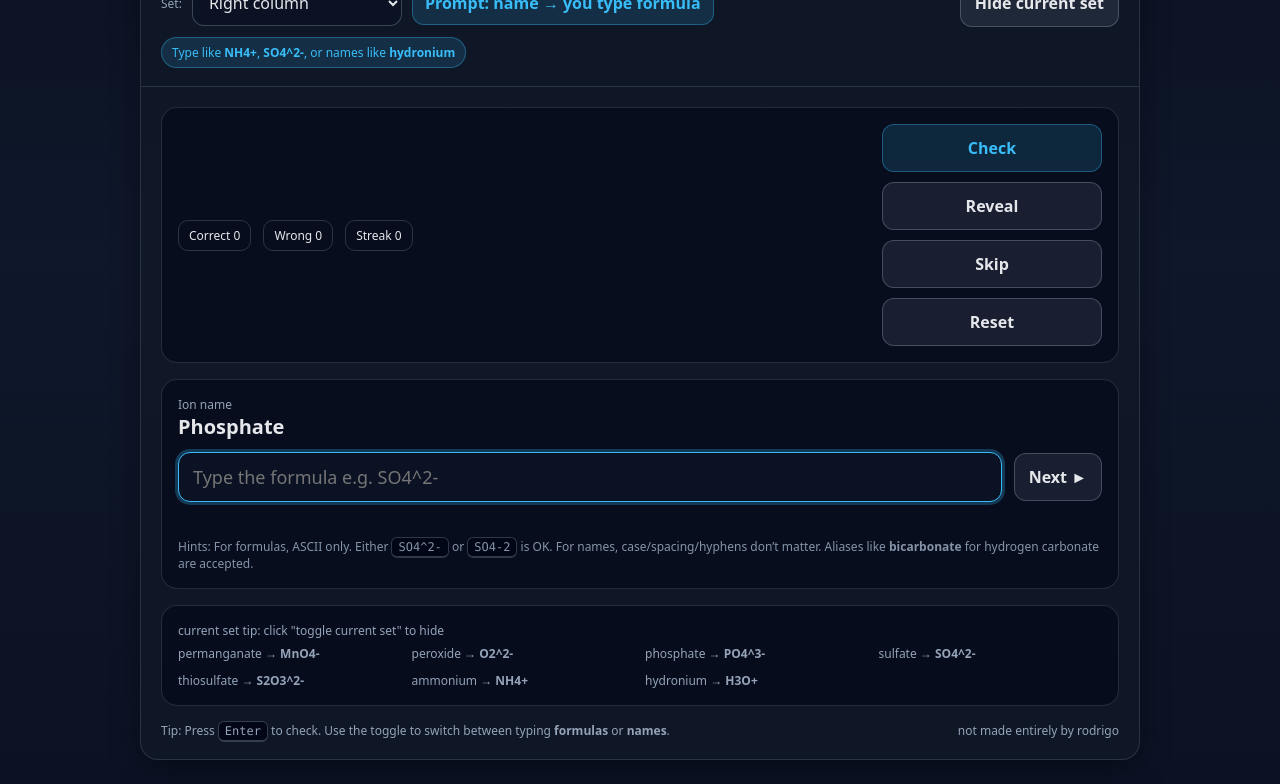
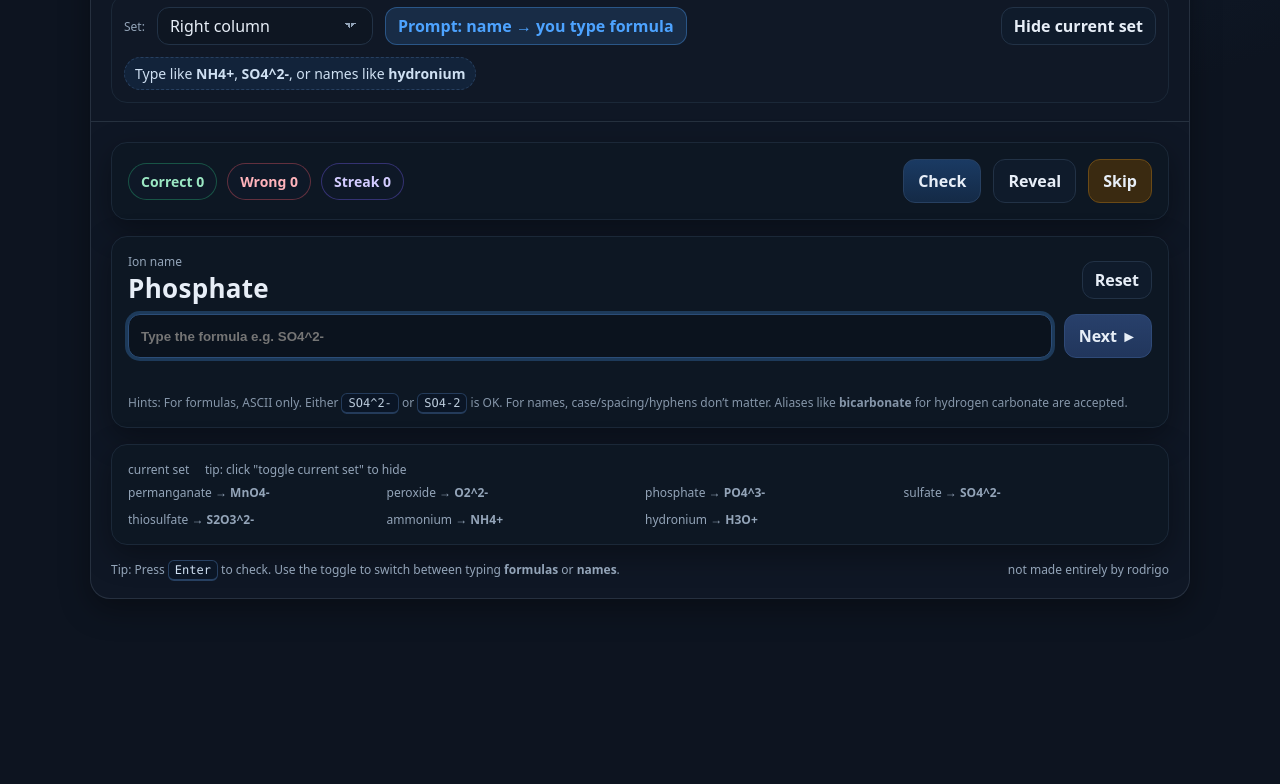
Before and after one commit to crowthecrow/crowthecrow.github.io, a plain HTML site: page index.html in a window 1280 px wide. Shown: the part 101-885 px from the top of the page. After the commit the page ends 800 px from the top, so only its background shows below. Drawn offline with Linux system fonts and the light colour scheme.

Commit message:
Update index.html

```diff
--- a/index.html
+++ b/index.html
@@ -6,97 +6,224 @@
 <title>Polyatomic Ions Quiz (All Modes)</title>
 <style>
   :root{
-    --bg:#0f172a; --panel:#111827; --ink:#e5e7eb; --muted:#94a3b8;
-    --accent:#38bdf8; --good:#34d399; --bad:#f87171; --warn:#fbbf24;
+    /* color system tuned to the screenshot */
+    --bg:#0d1420;
+    --panel:#101826;
+    --card:#0d1723;
+    --ink:#e7eef7;
+    --muted:#93a4b8;
+    --line:#1b2838;
+
+    --accent:#4da3ff;
+    --accent-2:#7b61ff;
+    --ok:#2bc480;
+    --no:#ff5d6c;
+    --warn:#ffb155;
+
+    --radius:16px;
+    --ring:0 0 0 3px rgba(77,163,255,.25);
   }
+
   *{box-sizing:border-box}
-  body{margin:0; font-family:ui-sans-serif,system-ui,Segoe UI,Roboto,Ubuntu,"Helvetica Neue",Arial;
-       background:linear-gradient(180deg,#0b1224, #0f172a 40%, #0b1224 100%);
-       color:var(--ink); min-height:100svh; display:flex; align-items:center; justify-content:center; padding:24px}
-  .app{width:min(1000px, 100%); background:rgba(17,24,39,.85); border:1px solid rgba(148,163,184,.2);
-       border-radius:18px; box-shadow:0 10px 30px rgba(0,0,0,.35); overflow:hidden}
-  header{padding:18px 20px; border-bottom:1px solid rgba(148,163,184,.2); display:grid; gap:10px}
-  h1{font-size:20px; margin:0}
-  .controls{display:flex; gap:10px; flex-wrap:wrap; align-items:center; justify-content:space-between}
-  select, button, input[type="text"]{font:inherit}
-  select, button{padding:10px 12px; border-radius:12px; border:1px solid rgba(148,163,184,.35); background:#0b1224; color:var(--ink)}
-  .toggle{background:rgba(56,189,248,.15); color:var(--accent); border-color:rgba(56,189,248,.35); font-weight:700}
-  .pill{font-size:12px; padding:6px 10px; border-radius:999px; background:rgba(56,189,248,.15); color:var(--accent); border:1px solid rgba(56,189,248,.35)}
+  body{
+    margin:0;
+    font-family:ui-sans-serif,system-ui,Segoe UI,Roboto,Ubuntu,"Helvetica Neue",Arial;
+    color:var(--ink);
+    background:
+      radial-gradient(1100px 520px at 65% -10%, #122033 0%, transparent 60%),
+      var(--bg);
+    min-height:100svh;
+    display:flex;
+    align-items:flex-start;
+    justify-content:center;
+    padding:28px;
+  }
+
+  .app{
+    width:min(1100px,100%);
+    background:rgba(16,24,38,.9);
+    border:1px solid rgba(147,164,184,.18);
+    border-radius:20px;
+    box-shadow:0 10px 30px rgba(0,0,0,.35);
+    overflow:hidden;
+  }
+
+  /* HEADER */
+  header{
+    padding:18px 20px;
+    border-bottom:1px solid rgba(147,164,184,.18);
+    display:grid;
+    gap:10px;
+  }
+  h1{margin:0; font-size:28px; font-weight:800; letter-spacing:.2px}
+
+  .controls{
+    display:flex; gap:12px; flex-wrap:wrap; align-items:center; justify-content:space-between;
+    background:var(--panel); border:1px solid var(--line); border-radius:var(--radius); padding:12px;
+  }
+
+  /* select, toggle, chip */
+  select, button{font:inherit}
+  .select{
+    appearance:none;
+    background:#0e1622;
+    color:var(--ink);
+    border:1px solid #223246;
+    border-radius:12px;
+    height:38px; padding:0 38px 0 12px;
+    background-image:
+      linear-gradient(45deg,transparent 50%,var(--muted) 50%),
+      linear-gradient(135deg,var(--muted) 50%,transparent 50%),
+      linear-gradient(to right,transparent,transparent);
+    background-position:calc(100% - 22px) 15px, calc(100% - 16px) 15px, 100% 0;
+    background-size:5px 5px,5px 5px,2.5em 100%;
+    background-repeat:no-repeat;
+  }
+  .toggle{
+    background:rgba(77,163,255,.15);
+    color:var(--accent);
+    border:1px solid rgba(77,163,255,.35);
+    border-radius:12px; height:38px; padding:0 12px; font-weight:700;
+  }
+  .pill-hint{
+    font-size:14px; color:#cfe0f2;
+    background:#12233a; border:1px dashed #274061;
+    padding:6px 10px; border-radius:999px;
+    white-space:nowrap;
+  }
+  .btn-ghost{
+    height:38px; padding:0 12px; border-radius:12px; border:1px solid #223246;
+    background:#0f1b2b; color:var(--ink); font-weight:700; cursor:pointer;
+  }
+
+  /* MAIN */
   main{padding:20px; display:grid; gap:16px}
-  .card{background:rgba(2,6,23,.55); border:1px solid rgba(148,163,184,.2); border-radius:16px; padding:16px}
+
+  .stats{
+    display:flex; gap:10px; flex-wrap:wrap;
+  }
+  .badge{
+    background:#0e1827; border:1px solid #223246; padding:8px 12px; border-radius:999px;
+    font-weight:800; font-size:14px;
+  }
+  .badge.ok{border-color:rgba(43,196,128,.35); color:#9be7c3}
+  .badge.no{border-color:rgba(255,93,108,.35); color:#ffb3bb}
+  .badge.streak{border-color:rgba(123,97,255,.35); color:#d3ccff}
+
+  .card{
+    background:var(--card);
+    border:1px solid var(--line);
+    border-radius:var(--radius);
+    padding:16px;
+    box-shadow:0 10px 30px rgba(0,0,0,.35);
+  }
+  .card-head{
+    display:flex; align-items:center; justify-content:space-between; gap:12px; margin-bottom:8px;
+  }
+  .tiny{font-size:12px; color:var(--muted)}
+  .name{font-size:26px; font-weight:800; letter-spacing:.3px}
+
   .row{display:flex; flex-wrap:wrap; gap:12px; align-items:center}
-  .name{font-size:20px; font-weight:700}
-  .tiny{font-size:12px; color:var(--muted)}
-  input[type="text"]{flex:1 1 320px; min-width:260px; font-size:18px; padding:12px 14px; border-radius:12px; border:1px solid rgba(148,163,184,.25); background:#0b1224; color:var(--ink); outline:none}
-  input[type="text"]:focus{ border-color:var(--accent); box-shadow:0 0 0 3px rgba(56,189,248,.25) }
-  button{cursor:pointer}
-  .btn{padding:12px 14px; border-radius:12px; border:1px solid rgba(148,163,184,.35); background:rgba(148,163,184,.12); color:var(--ink); font-weight:700}
-  .btn.primary{background:rgba(56,189,248,.15); color:var(--accent); border-color:rgba(56,189,248,.35)}
-  .badge{padding:6px 10px; border-radius:10px; font-size:12px; border:1px solid rgba(148,163,184,.25)}
-  .ok{color:#052e1a; background:var(--good); border-color:rgba(255,255,255,.35)}
-  .no{color:#3a0d0d; background:var(--bad); border-color:rgba(255,255,255,.35)}
-  .warn{color:#1c1504; background:var(--warn); border-color:rgba(255,255,255,.35)}
+  input[type="text"]{
+    flex:1 1 420px; min-width:260px; height:44px;
+    background:#0b131e; color:var(--ink);
+    border:1px solid #223246; border-radius:12px; padding:0 12px; font-weight:700;
+    outline:none;
+  }
+  input[type="text"]:focus{border-color:#2b4d78; box-shadow:var(--ring)}
+
+  .btn{
+    height:44px; padding:0 14px; border-radius:12px; cursor:pointer;
+    border:1px solid #223246; background:#0f1b2b; color:var(--ink); font-weight:800;
+    transition:transform .06s ease, background .12s ease, box-shadow .12s ease;
+  }
+  .btn:hover{background:#12233a}
+  .btn:focus{outline:none; box-shadow:var(--ring)}
+  .btn.primary{background:linear-gradient(180deg,#1a3a63,#142a46); border-color:#274061}
+  .btn.warn{background:#3a2a11; border-color:#6b4a16}
+  .btn.next{background:linear-gradient(180deg,#28406b,#21365c); border-color:#2f4a78}
+
   .feedback{min-height:28px; font-weight:700}
-  .grid{display:grid; grid-template-columns:repeat(auto-fit,minmax(220px,1fr)); gap:10px}
-  kbd{font-family:ui-monospace, SFMono-Regular, Menlo, Monaco, Consolas, "Liberation Mono", monospace; font-size:12px; padding:2px 6px; border:1px solid rgba(148,163,184,.35); border-bottom-width:2px; border-radius:6px; background:#020617}
+  .feedback.ok{color:#9be7c3}
+  .feedback.no{color:#ffb3bb}
+  .feedback.warn{color:#ffd39a}
+
   .foot{display:flex; gap:10px; align-items:center; justify-content:space-between; flex-wrap:wrap}
+  kbd{font-family:ui-monospace, Menlo, Consolas, "SF Mono", monospace; font-size:12px; padding:2px 6px; border:1px solid #274061; border-bottom-width:2px; border-radius:6px; background:#0b1626; color:#cfe0f2}
+  @media (max-width:640px){
+    h1{font-size:22px}
+    .name{font-size:22px}
+  }
 </style>
 </head>
 <body>
   <div class="app" role="application" aria-label="Polyatomic Ions Quiz">
     <header>
       <h1>polyatomic ions practice</h1>
+
       <div class="controls">
-        <div style="display:flex; gap:10px; align-items:center; flex-wrap:wrap">
-          <label class="tiny">Set:</label>
-          <select id="mode">
+        <div class="row" style="flex:1 1 auto">
+          <label class="tiny" style="align-self:center">Set:</label>
+          <select id="mode" class="select">
             <option value="right">Right column</option>
             <option value="left">Left column</option>
             <option value="middle">Middle column</option>
             <option value="all">All items (all columns)</option>
           </select>
-          <button id="direction" class="toggle" title="Switch prompt direction">Prompt: name → you type formula</button>
+
+          <button id="direction" class="toggle" title="Switch prompt direction">
+            Prompt: name → you type formula
+          </button>
         </div>
-        <button id="toggleSet" class="btn" title="Show or hide current set">Hide current set</button>
-        <span class="pill">Type like <b>NH4+</b>, <b>SO4^2-</b>, or names like <b>hydronium</b></span>
+
+        <button id="toggleSet" class="btn-ghost" title="Show or hide current set">
+          Hide current set
+        </button>
+
+        <span class="pill-hint">Type like <b>NH4+</b>, <b>SO4^2-</b>, or names like <b>hydronium</b></span>
       </div>
     </header>
+
     <main>
       <section class="card">
-        <div class="row" style="justify-content:space-between; gap:16px">
+        <div class="row" style="justify-content:space-between">
+          <div class="stats">
+            <span class="badge ok">Correct <span id="correct">0</span></span>
+            <span class="badge no">Wrong <span id="wrong">0</span></span>
+            <span class="badge streak">Streak <span id="streak">0</span></span>
+          </div>
+
           <div class="row">
-            <span class="badge" style="display:none">Question <span id="qNum">1</span>/<span id="qTotal">7</span></span>
-            <span class="badge">Correct <span id="correct">0</span></span>
-            <span class="badge">Wrong <span id="wrong">0</span></span>
-            <span class="badge">Streak <span id="streak">0</span></span>
-          </div>
-          <div class="grid">
             <button id="btnCheck" class="btn primary">Check</button>
             <button id="btnReveal" class="btn" title="Reveal the answer">Reveal</button>
-            <button id="btnSkip" class="btn" title="Skip & next">Skip</button>
-            <button id="btnReset" class="btn" title="Reset score & reshuffle">Reset</button>
+            <button id="btnSkip" class="btn warn" title="Skip & next">Skip</button>
           </div>
         </div>
       </section>
 
       <section class="card">
-        <div class="row">
+        <div class="card-head">
           <div>
             <div class="tiny" id="promptLabel">Ion name</div>
             <div class="name" id="promptValue">—</div>
           </div>
+          <button id="btnReset" class="btn-ghost" title="Reset score & reshuffle">Reset</button>
         </div>
-        <div class="row" style="margin-top:12px">
+
+        <div class="row">
           <input id="answer" type="text" placeholder="Type the formula e.g. H3O+ or the name e.g. hydronium" autocomplete="off" />
-          <button id="btnNext" class="btn">Next ►</button>
+          <button id="btnNext" class="btn next">Next ►</button>
         </div>
+
         <div class="feedback tiny" id="feedback"></div>
-        <div class="tiny" style="opacity:.9; margin-top:8px">Hints: For formulas, ASCII only. Either <kbd>SO4^2-</kbd> or <kbd>SO4-2</kbd> is OK. For names, case/spacing/hyphens don’t matter. Aliases like <b>bicarbonate</b> for hydrogen carbonate are accepted.</div>
+        <div class="tiny" style="opacity:.9; margin-top:8px">
+          Hints: For formulas, ASCII only. Either <kbd>SO4^2-</kbd> or <kbd>SO4-2</kbd> is OK. For names, case/spacing/hyphens don’t matter. Aliases like <b>bicarbonate</b> for hydrogen carbonate are accepted.
+        </div>
       </section>
 
       <section class="card" id="currentSetCard">
-        <div class="tiny" style="margin-bottom:6px">current set                      tip: click "toggle current set" to hide</div>
-        <div id="setList" class="grid tiny"></div>
+        <div class="tiny" style="margin-bottom:6px">current set &nbsp;&nbsp;&nbsp; tip: click "toggle current set" to hide</div>
+        <div id="setList" class="tiny" style="display:grid; grid-template-columns:repeat(auto-fit,minmax(220px,1fr)); gap:10px"></div>
       </section>
 
       <div class="foot tiny">
@@ -106,10 +233,9 @@
     </main>
   </div>
 
+<!-- ====== YOUR ORIGINAL JS (unchanged, just moved) ====== -->
 <script>
-
-// === Data sets (pink highlighted only) ===
-// Left column (pink): acetate, carbonate, cyanide, dichromate
+/* Data sets and helpers unchanged */
 const LEFT = [
   { name:'acetate',         formula:'CH3COO-',  aliases:['ethanoate'] },
   { name:'carbonate',       formula:'CO3^2-' },
@@ -117,14 +243,12 @@ const LEFT = [
   { name:'dichromate',      formula:'Cr2O7^2-' },
 ];
 
-// Middle column (pink): hydrogen carbonate, hydroxide, nitrate
 const MIDDLE = [
   { name:'hydrogen carbonate', formula:'HCO3-', aliases:['bicarbonate'] },
   { name:'hydroxide',          formula:'OH-' },
   { name:'nitrate',            formula:'NO3-' },
 ];
 
-// Right column (pink): permanganate, peroxide, phosphate, sulfate, thiosulfate, ammonium, hydronium
 const RIGHT = [
   { name:'permanganate',   formula:'MnO4-' },
   { name:'peroxide',       formula:'O2^2-' },
@@ -137,19 +261,10 @@ const RIGHT = [
 
 const ALL = [...LEFT, ...MIDDLE, ...RIGHT];
 
-// === Helpers ===
-
-// Canonicalize a formula into CORE^SIGNMAG, e.g. MnO4^-1, SO4^2-, NH4^+1
 function canonicalKey(formula){
   let s = String(formula || '').trim().toUpperCase();
-
-  // Normalize spaces and unicode minus
   s = s.replace(/\s+/g, '').replace(/−/g,'-');
-
-  // Pull charge if present in any of these forms: ^2-, -2, ^-, -, +, +2, 2+
-  let core = s;
-  let charge = ''; // like "-1", "+2"
-  // caret style first
+  let core = s, charge = '';
   const caret = s.match(/\^([+\-]?\d*[+\-]?)$/);
   if(caret){
     core = s.replace(/\^([+\-]?\d*[+\-]?)$/, '');
@@ -159,33 +274,20 @@ function canonicalKey(formula){
     else if(/^[+\-]$/.test(c)) charge = c + '1';
     else if(/^\d+$/.test(c)) charge = '+' + c;
   } else {
-    // trailing -2 or +2
     const trail = s.match(/([+\-])(\d+)$/);
     if(trail){ core = s.slice(0, -trail[0].length); charge = trail[1] + trail[2]; }
     else if(/[+\-]$/.test(s)){ core = s.slice(0, -1); charge = (s.endsWith('-')?'-':'+') + '1'; }
   }
-
-  if(!charge) charge = '+0'; // neutral never used but prevents undefined
+  if(!charge) charge = '+0';
   return core + '^' + charge;
 }
+function normName(n){ return String(n||'').toLowerCase().replace(/[^a-z]/g,''); }
+function withAliases(item){ const names=[item.name, ...(item.aliases||[])].map(normName); return {...item, names, key:canonicalKey(item.formula)}; }
 
-// Accept names case/space/punctuation-insensitively
-function normName(n){
-  return String(n||'').toLowerCase().replace(/[^a-z]/g,'');
-}
-
-// Expand aliases and precompute canonical key
-function withAliases(item){
-  const names = [item.name, ...(item.aliases || [])].map(normName);
-  return { ...item, names, key: canonicalKey(item.formula) };
-}
-
-// === State ===
 let currentSet = RIGHT.map(withAliases);
-let direction = 'name->formula'; // or 'formula->name'
+let direction = 'name->formula';
 let order = []; let idx=0, correct=0, streak=0, seen=0;
 
-// === UI refs ===
 const modeSel = document.getElementById('mode');
 const dirBtn = document.getElementById('direction');
 const qNum = document.getElementById('qNum');
@@ -206,15 +308,13 @@ const btnReset = document.getElementById('btnReset');
 const toggleSetBtn = document.getElementById('toggleSet');
 const currentSetCard = document.getElementById('currentSetCard');
 
-// Build current-set list and reset
 function setMode(which){
   const map = { left:LEFT, middle:MIDDLE, right:RIGHT, all:ALL };
   currentSet = (map[which] || RIGHT).map(withAliases);
-  qTotal.textContent = currentSet.length;
+  if (qTotal) qTotal.textContent = currentSet.length; // optional label
   setList.innerHTML = currentSet.map(x => `<div>${x.name} → <b>${x.formula}</b></div>`).join('');
   resetRound();
 }
-
 function setDirection(dir){
   direction = dir;
   if(direction==='name->formula'){
@@ -226,36 +326,33 @@ function setDirection(dir){
     promptLabel.textContent = 'Ion formula';
     answer.placeholder = 'Type the name e.g. sulfate';
   }
-  loadCard(); // re-render current card with new prompt
+  loadCard();
 }
-
 let showSet = true;
 function updateSetVisibility(){
   currentSetCard.style.display = showSet ? '' : 'none';
   toggleSetBtn.textContent = showSet ? 'Hide current set' : 'Show current set';
 }
-
 function shuffle(arr){ const a=arr.slice(); for(let i=a.length-1;i>0;i--){ const j=Math.floor(Math.random()*(i+1)); [a[i],a[j]]=[a[j],a[i]]; } return a; }
 
 function resetRound(){
   order = shuffle(currentSet);
   idx=0; seen=0; correct=0; streak=0;
-  correctEl.textContent = 0; streakEl.textContent = 0; qNum.textContent = 1;
+  correctEl.textContent = 0; streakEl.textContent = 0;
+  if (qNum) qNum.textContent = 1;
   feedback.textContent=''; feedback.className='feedback tiny';
   loadCard();
 }
-
 function loadCard(){
   if(idx>=order.length){ order = shuffle(currentSet); idx=0; seen=0; }
   const card = order[idx];
-  qNum.textContent = (seen+1);
+  if (qNum) qNum.textContent = (seen+1);
   promptValue.textContent = (direction==='name->formula')
       ? (card.name[0].toUpperCase() + card.name.slice(1))
       : card.formula;
   answer.value=''; answer.focus();
   feedback.textContent=''; feedback.className='feedback tiny';
 }
-
 function normalizeFormula(input){
   if(!input) return '';
   let s = String(input).trim().replace(/\s+/g,'').replace(/−/g,'-')
@@ -263,7 +360,6 @@ function normalizeFormula(input){
     .replace(/[⁰¹²³⁴⁵⁶⁷⁸⁹]/g, d => '0123456789'["⁰¹²³⁴⁵⁶⁷⁸⁹".indexOf(d)]);
   return canonicalKey(s);
 }
-
 function check(){
   if(!answer.value.trim()) return;
   if(direction==='name->formula'){
@@ -276,23 +372,16 @@ function check(){
     if(ok){ onCorrect(); } else { onWrong(); }
   }
 }
-
 function onCorrect(){
   correct++; streak++; seen++; idx++;
   feedback.textContent = '✓ Correct!'; feedback.className = 'feedback tiny ok';
   correctEl.textContent = correct; streakEl.textContent = streak;
 }
-
-
 function onWrong(){
-  streak = 0;
-  streakEl.textContent = 0;
-
+  streak = 0; streakEl.textContent = 0;
   const card = order[idx];
   const ans = (direction==='name->formula') ? card.formula : (card.name);
   const extra = (direction!=='name->formula' && card.aliases && card.aliases.length) ? ` (aka ${card.aliases.join(', ')})` : '';
-
-  // Auto-reveal the correct answer on wrong attempt
   feedback.innerHTML = `✗ Incorrect. Answer: <b>${ans}</b>${extra}`;
   feedback.className = 'feedback tiny no';
   wrongEl.textContent = Number(wrongEl.textContent) + 1;
@@ -303,8 +392,6 @@ function reveal(){
   const extra = (direction!=='name->formula' && card.aliases && card.aliases.length) ? ` (aka ${card.aliases.join(', ')})` : '';
   feedback.innerHTML = `Answer: <b>${ans}</b>${extra}`; feedback.className = 'feedback tiny warn';
 }
-
-// Events
 modeSel.addEventListener('change', e=> setMode(e.target.value));
 dirBtn.addEventListener('click', ()=> setDirection(direction==='name->formula' ? 'formula->name' : 'name->formula'));
 btnCheck.addEventListener('click', check);
@@ -313,49 +400,38 @@ btnReveal.addEventListener('click', reveal);
 btnSkip.addEventListener('click', ()=>{ idx++; seen++; streak=0; loadCard(); });
 btnReset.addEventListener('click', resetRound);
 answer.addEventListener('keydown', (e)=>{ if(e.key==='Enter'){ e.preventDefault(); check(); } });
-
 toggleSetBtn.addEventListener('click', ()=>{ showSet = !showSet; updateSetVisibility(); });
 updateSetVisibility();
-
-// Init
 setMode('right');
 setDirection('name->formula');
-
 </script>
 
-<!-- Added by ChatGPT: Enter key flow (1st = Check, 2nd = Next). Visuals unchanged. -->
+<!-- Enter key flow helper (check → next) -->
 <script>
 (function(){
   if (window.__enterFlowInstalledV2) return;
   window.__enterFlowInstalledV2 = true;
-
-  function byId(id){ return document.getElementById(id); }
-  const answerEl = byId('answer');
-  const btnCheck = byId('btnCheck');
-  const btnNext  = byId('btnNext');
-  const btnSkip  = document.getElementById('btnSkip') || null;
-  const btnReset = byId('btnReset');
-
+  const answerEl = document.getElementById('answer');
+  const btnCheck = document.getElementById('btnCheck');
+  const btnNext  = document.getElementById('btnNext');
+  const btnSkip  = document.getElementById('btnSkip');
+  const btnReset = document.getElementById('btnReset');
   if (!answerEl || !btnCheck || !btnNext) return;
 
-  let phase = 'check'; // check -> next
-
+  let phase = 'check';
   function doCheck(){ btnCheck.click(); phase = 'next'; }
   function doNext(){ btnNext.click(); phase = 'check'; }
 
-  // Reset phase on user edits or explicit nav
-  answerEl.addEventListener('input', ()=>{ phase = 'check'; }, { passive: true });
-  [btnNext, btnReset, btnSkip].forEach(btn => { if (btn) btn.addEventListener('click', ()=>{ phase = 'check'; }, { passive: true }); });
+  answerEl.addEventListener('input', ()=>{ phase = 'check'; }, { passive:true });
+  [btnNext, btnReset, btnSkip].forEach(btn => btn && btn.addEventListener('click', ()=>{ phase = 'check'; }, { passive:true }));
 
-  // REPLACE the original Enter handler by intercepting at capture phase and stopping propagation.
   answerEl.addEventListener('keydown', function(e){
     if (e.key !== 'Enter') return;
     e.preventDefault();
-    e.stopImmediatePropagation(); // Block the original Enter=>check listener
-    if (phase === 'check') { doCheck(); } else { doNext(); }
-  }, { capture: true });
+    e.stopImmediatePropagation();
+    if (phase === 'check') doCheck(); else doNext();
+  }, { capture:true });
 })();
 </script>
-
 </body>
 </html>
```
